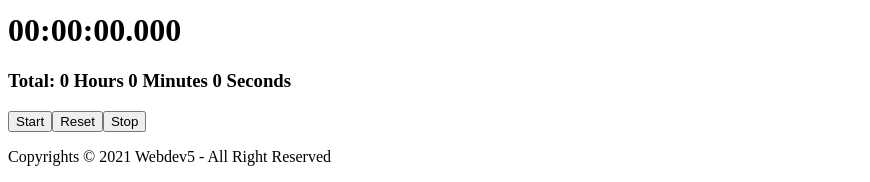
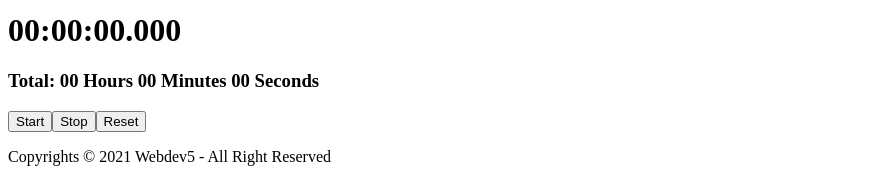
Before and after one commit to WebDev-5/kel5-timer-frontend-vue, a Vue app: page / in a window 1280 px wide. Shown: the part 254-436 px from the top of the page, without its empty margins (0-870 px from the left). Built offline with nearby package versions, Linux system fonts and the light colour scheme; a web font is replaced by a local one.

Commit message:
Total time now working

```diff
--- a/src/components/Stopwatch.vue
+++ b/src/components/Stopwatch.vue
@@ -7,14 +7,14 @@
     <br />
     <br />
     <h1 class="jam">{{ clock.jam }}</h1>
-    <h3 class="total_jam">Total: 0 Hours 0 Minutes 0 Seconds</h3>
+    <h3 class="total_jam">{{ clock.last }}</h3>
     <!-- <div class="stopwatch-time">
             <h1 id="jam">00:00:00</h1>
         </div> -->
     <div class="stopwatch-footer">
       <button id="the_btn" type="button" v-on:click="start()">Start</button>
+      <button id="the_btn" type="button" v-on:click="stop()">Stop</button>
       <button id="the_btn" type="button" v-on:click="reset()">Reset</button>
-      <button id="the_btn" type="button" v-on:click="stop()">Stop</button>
     </div>
   </div>
 </template>
@@ -31,6 +31,7 @@ export default {
         started: false,
         running: false,
         jam: "00:00:00.000",
+        last: "Total: 00 Hours 00 Minutes 00 Seconds",
       },
     };
   },
@@ -57,11 +58,34 @@ export default {
     },
     reset() {
       this.clock.running = false;
+      this.last();
       clearInterval(this.clock.started);
       this.clock.stoppedDuration = 0;
       this.clock.timeBegan = null;
       this.clock.timeStopped = null;
       this.clock.jam = "00:00:00.000";
+    },
+    last() {
+        if (this.clock.timeBegan === null) {
+            this.clock.last = "Total: 00 Hours 00 Minutes 00 Seconds";
+            return;
+        }
+      var currentTime = new Date(),
+        timeElapsed = new Date(
+          currentTime - this.clock.timeBegan - this.clock.stoppedDuration
+        ),
+        hour = timeElapsed.getUTCHours(),
+        min = timeElapsed.getUTCMinutes(),
+        sec = timeElapsed.getUTCSeconds();
+        console.log(currentTime.getUTCHours());
+        console.log(hour);
+      this.clock.last = "Total: "+
+        this.zeroPrefix(hour, 2) +
+        " Hours " +
+        this.zeroPrefix(min, 2) +
+        " Minutes " +
+        this.zeroPrefix(sec, 2) +
+        " Seconds";
     },
     clockRunning() {
       var currentTime = new Date(),
@@ -72,7 +96,6 @@ export default {
         min = timeElapsed.getUTCMinutes(),
         sec = timeElapsed.getUTCSeconds(),
         ms = timeElapsed.getUTCMilliseconds();
-      console.log(this.clock.stoppedDuration);
       this.clock.jam =
         this.zeroPrefix(hour, 2) +
         ":" +
@@ -90,11 +113,11 @@ export default {
       return (zero + num).slice(-digit);
     },
   },
-  created(){
-      localStorage.setItem('stopwatch', JSON.stringify(this.clock));
+  created() {
+    localStorage.setItem("stopwatch", JSON.stringify(this.clock));
   },
-  mounted(){
-      this.clock = JSON.parse(localStorage.getItem('stopwatch'));
+  mounted() {
+    this.clock = JSON.parse(localStorage.getItem("stopwatch"));
   },
 };
 </script>
```
